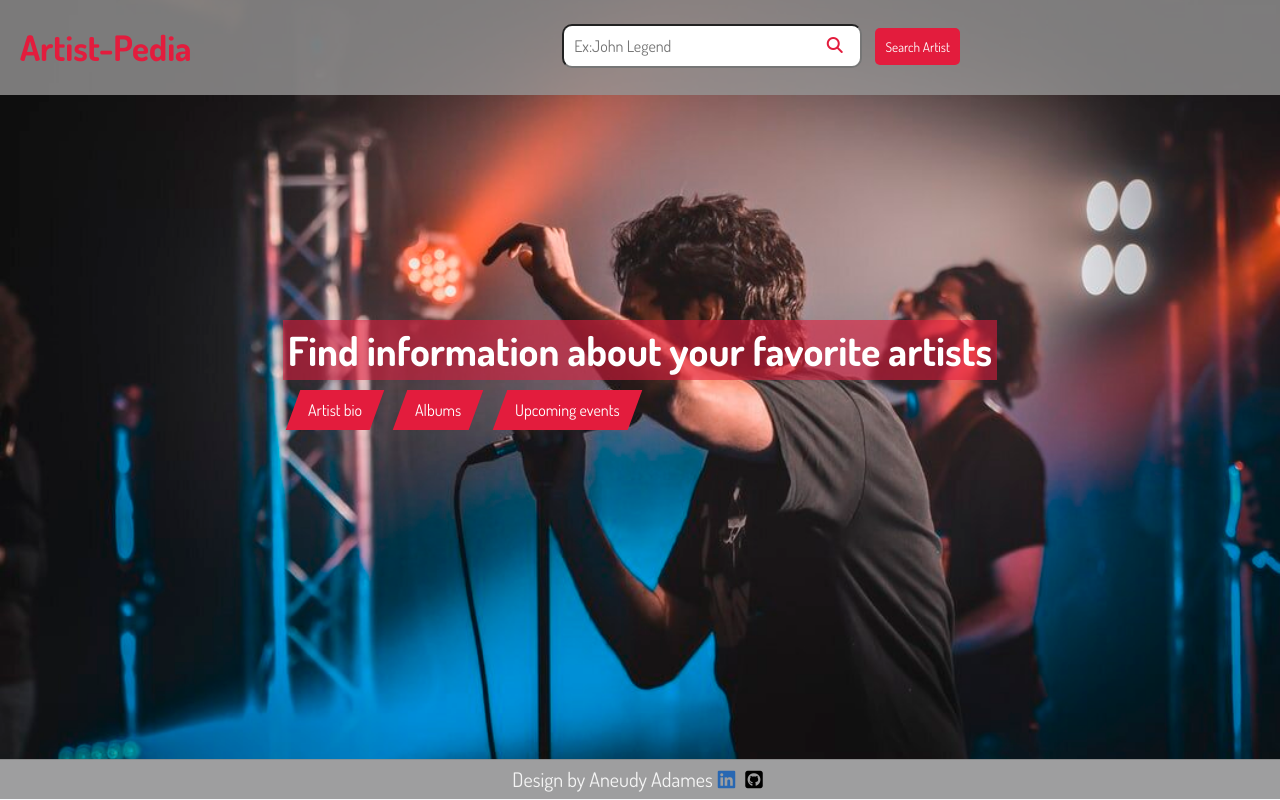
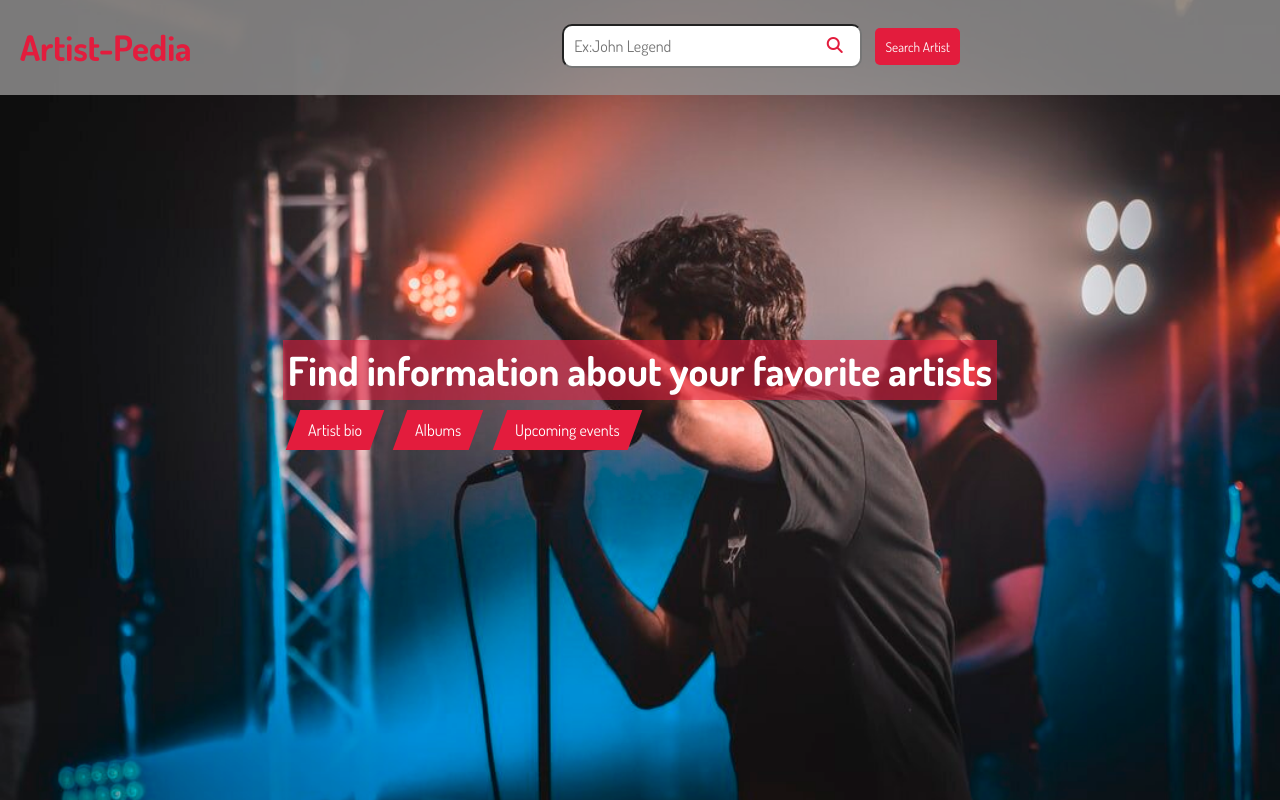
Before and after one commit to aneudya4/artist-pedia, a plain HTML site: page index.html in a window 1280 px wide. Drawn offline with nearby package versions, Linux system fonts and the light colour scheme.

Commit message:
deleted the footer

```diff
--- a/index.html
+++ b/index.html
@@ -54,11 +54,7 @@
               </div>
 
     </main>
-    <footer>Design by Aneudy Adames
-      <a href="https://www.linkedin.com/in/aneudy-adames-600441158/"><i class="fab fa-linkedin"></i></i>
-     </a>
-     <a href="https://github.com/aneudya4"><i class="fab fa-github-square"></i></a>
-   </footer>
+
     <script src="https://kit.fontawesome.com/4fbeabb42e.js" crossorigin="anonymous"></script>
     <script
       src="https://code.jquery.com/jquery-3.5.1.min.js"
--- a/main.css
+++ b/main.css
@@ -88,7 +88,7 @@ button:hover {
 }
 
 .landing {
-  height: 95vh;
+  height: 100vh;
   background-image: url('./assets/landing-img.webp');
   background-position: center;
   background-repeat: no-repeat;
@@ -336,20 +336,6 @@ button:hover {
   }
 }
 
-footer {
-  position: absolute;
-  width: 100%;
-  bottom: 1px;
-  height: 5vh;
-  background: #969595e7;
-  text-align: center;
-  display: flex;
-  justify-content: center;
-  align-items: center;
-  color: whitesmoke;
-  font-size: 20px;
-}
-
 footer a i {
   color: black;
   display: inline-block;
```
